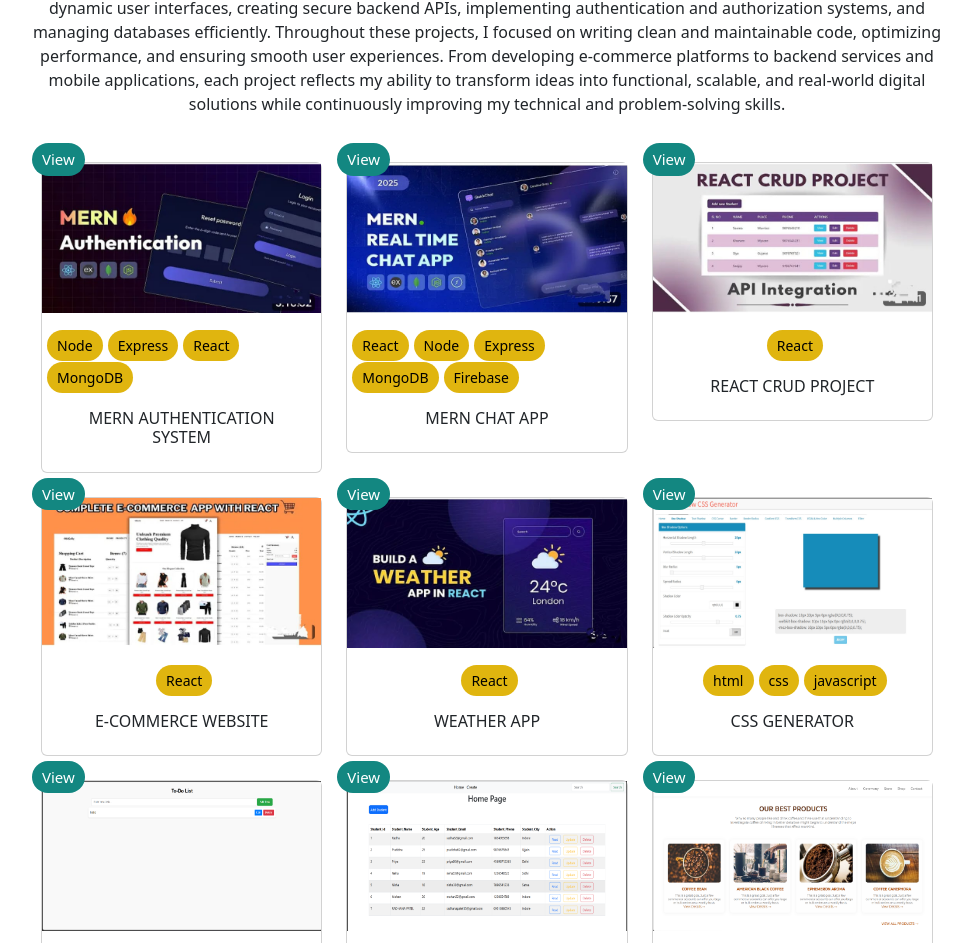
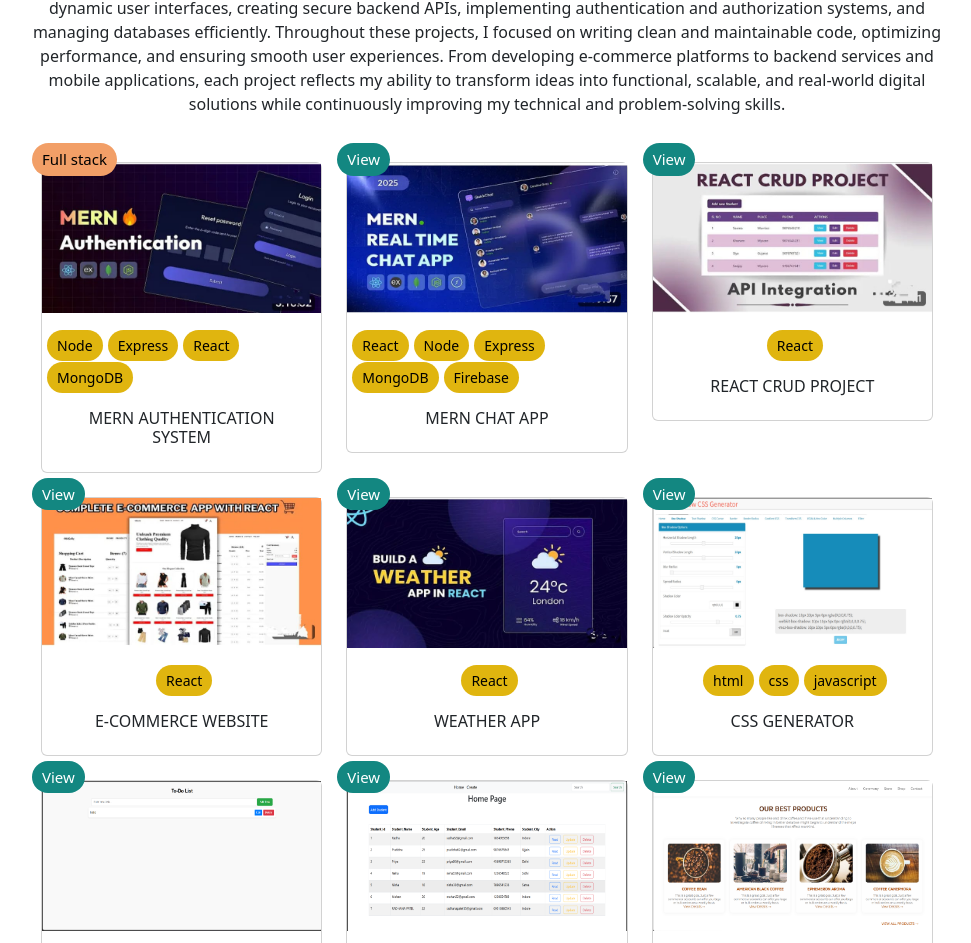
Before and after one commit to radhanapatel33/portfolio-website, a React (Vite) app: page / in a window 1280 px wide. Shown: the part 2392-3335 px from the top of the page, without its empty margins (253-1224 px from the left). Built offline with nearby package versions, Linux system fonts and the light colour scheme.

Commit message:
css update10

```diff
--- a/src/Pages/Projects/Projects.css
+++ b/src/Pages/Projects/Projects.css
@@ -37,20 +37,21 @@
 } */
 /* ----------- */
 
-/* #ads .card-notify-badge {
+#ads .card-notify-badge {
   position: absolute;
   left: -10px;
   top: -20px;
-  /* background: #f29f67; */
-  /* text-align: center;
+  background: #f29f67;
+   text-align: center;
   border-radius: 30px 30px 30px 30px;
-  color:white;
+  /* color:white; */
+  color: black;
   padding: 5px 10px;
   font-size: 15px;
-  background-color: #138781;
-  text-decoration: none; */
+  /* background-color: #138781; */
+  /* text-decoration: none;  */
 
-/* }  */
+}
 
 .ad-btn{
   position: absolute;
@@ -144,14 +145,14 @@
     margin-top: 30px;
   }
 }
-@media (min-width: 768px) and (max-width: 990px) {
+/* @media (min-width: 768px) and (max-width: 990px) {
 
   .ad-btn {
   text-transform: uppercase;
   width: 60px;
   /* height: 40px; */
   /* display: block; */
-  display: inline-block;
+  /* display: inline-block;
   text-align: center;
   background-color: #138781;
   color: white;
@@ -159,9 +160,9 @@
   font-size: 15px;
   line-height: 37px;
   text-decoration: none;
-  margin: 20px auto 20px auto;
+  margin: 20px auto 20px auto;  */
   /* overflow: hidden; */
-   overflow: visible;
+   /* overflow: visible;
   position: relative;
 }
-}
+}  */
--- a/src/Pages/Projects/Projects.jsx
+++ b/src/Pages/Projects/Projects.jsx
@@ -37,8 +37,8 @@ const Projects = () => {
                     >
                         <div className="card rounded">
                             <div className="card-image">
-                                {/* <span className="card-notify-badge">Full stack</span> */}
-                                <span><a className="ad-btn" href="#" target="_blank" rel="noopener noreferrer">View</a></span>
+                                <span className="card-notify-badge">Full stack</span>
+                                {/* <span><a className="ad-btn" href="#" target="_blank" rel="noopener noreferrer">View</a></span> */}
                                 <img src={authentication} alt="project1" />
                             </div>
                             <div className="card-image-overly m-auto mt-3">
```
